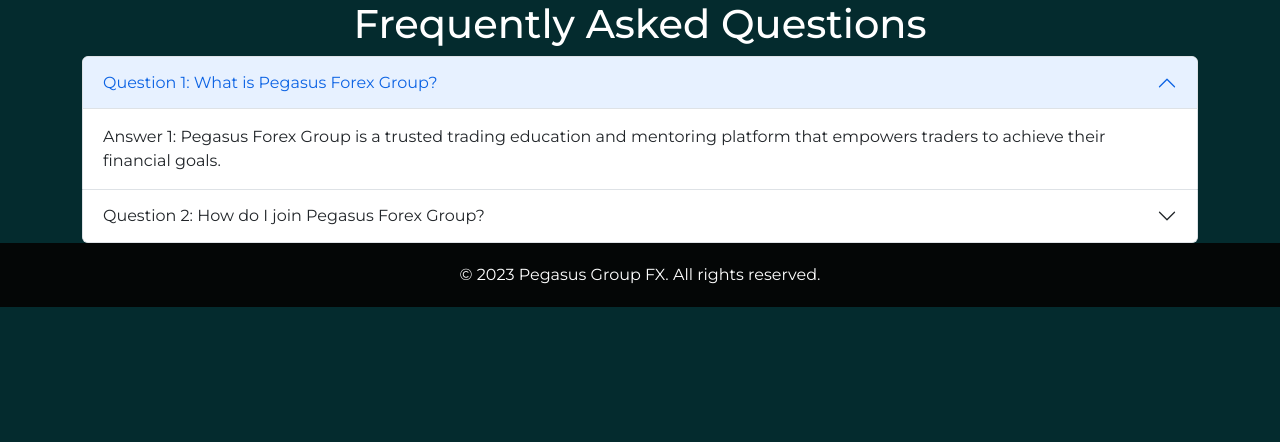
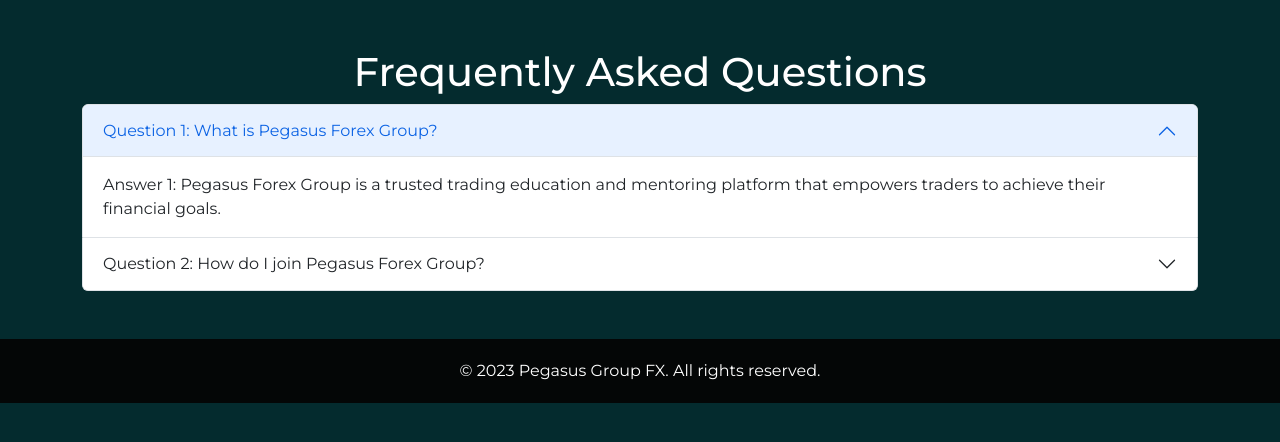
Before and after one commit to Ahmed23Max/Pegasus_group_fx, a Flask app: page /FAQ in a window 1280 px wide. Shown: the part 86-528 px from the top of the page. Run offline with Flask 3, Linux system fonts and the light colour scheme; some libraries are stand-ins or nearby versions.

Commit message:
Update layout.html

```diff
--- a/templates/layout.html
+++ b/templates/layout.html
@@ -57,8 +57,14 @@
         </div>
     </nav>
 
-    <div class=""flex-grow-1 py-5 px-3 content"">
-        {% block content %}{% endblock %}
+    <div class="container-fluid content-wrapper">
+        <div class="row">
+            <div class="col-12">
+                <div class="flex-grow-1 p-5 content">
+                    {% block content %}{% endblock %}
+                </div>
+            </div>
+        </div>
     </div>
 
     <footer>
```
